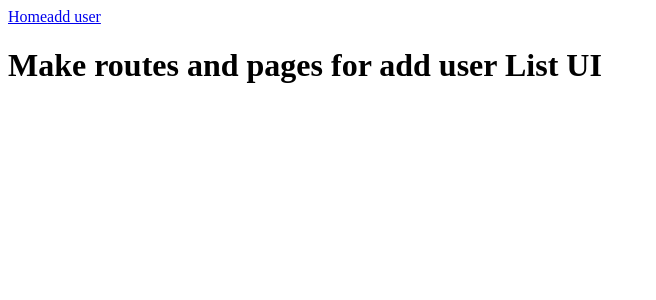
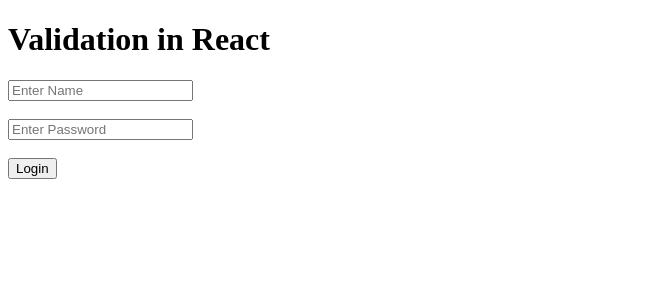
Before and after one commit to Sonukumar201995/react_practice-02, a React (Vite) app: page / in a window 1280 px wide. Shown: the top 300 px of the page, without its empty margins (0-656 px from the left). Built offline with nearby package versions, Linux system fonts and the light colour scheme; no server answers.

Commit message:
validation in React

```diff
--- a/src/App.jsx
+++ b/src/App.jsx
@@ -1,23 +1,66 @@
-import {Routes,Route,NavLink} from "react-router"
-import UserList from "./UserList";
-import { AddUser } from "./AddUser";
-import { EditUser } from "./EditUser";
+import { useState } from "react";
 
 function App() {
+  const [name, setName] = useState("");
+  const [nameErr, setNameErr] = useState("");
+  const [Password, setPassword] = useState("");
+  const [PasswordErr, setPasswordErr] = useState("");
 
+  let handleName = (event) => {
+    console.log(event.target.value);
 
+    if (event.target.value.length > 5) {
+      setNameErr(
+        "Please enter valid username. Only 5 characters allowed"
+      );
+    } else {
+      setNameErr("");
+    }
+  };
+
+  let handlePassword = (event) => {
+    console.log(event.target.value);
+
+    const passwordRegex = /^[A-Za-z0-9]+$/;
+
+    if (!passwordRegex.test(event.target.value)) {
+      setPasswordErr(
+        "Please enter valid password. Only alphabets and numbers allowed"
+      );
+    } else {
+      setPasswordErr("");
+    }
+  };
 
   return (
     <>
+      <h1>Validation in React</h1>
 
-    <NavLink to="/">Home</NavLink>
-    <NavLink to="/add">add user</NavLink>
-      <h1>Make routes and pages for add user List UI</h1>
-      <Routes>
-        <Route path="/" element={<UserList/>}/>
-        <Route path="/add" element={<AddUser/>}/>
-        <Route path="/edit/:id" element={<EditUser/>}/>
-      </Routes>
+      <input
+        type="text"
+        onChange={handleName}
+        placeholder="Enter Name"
+      />
+
+      <span>{nameErr && nameErr}</span>
+
+      <br />
+      <br />
+
+      <input
+        type="password"
+        onChange={handlePassword}
+        placeholder="Enter Password"
+      />
+
+      <span>{PasswordErr && PasswordErr}</span>
+
+      <br />
+      <br />
+
+      <button disabled={nameErr || PasswordErr}>
+        Login
+      </button>
     </>
   );
 }
```
